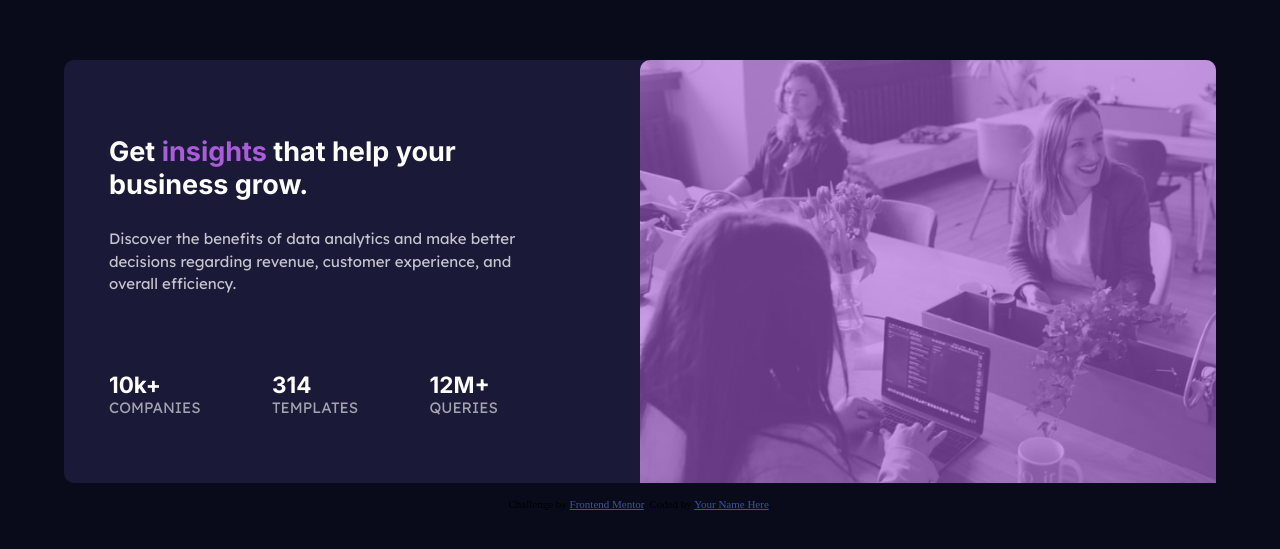
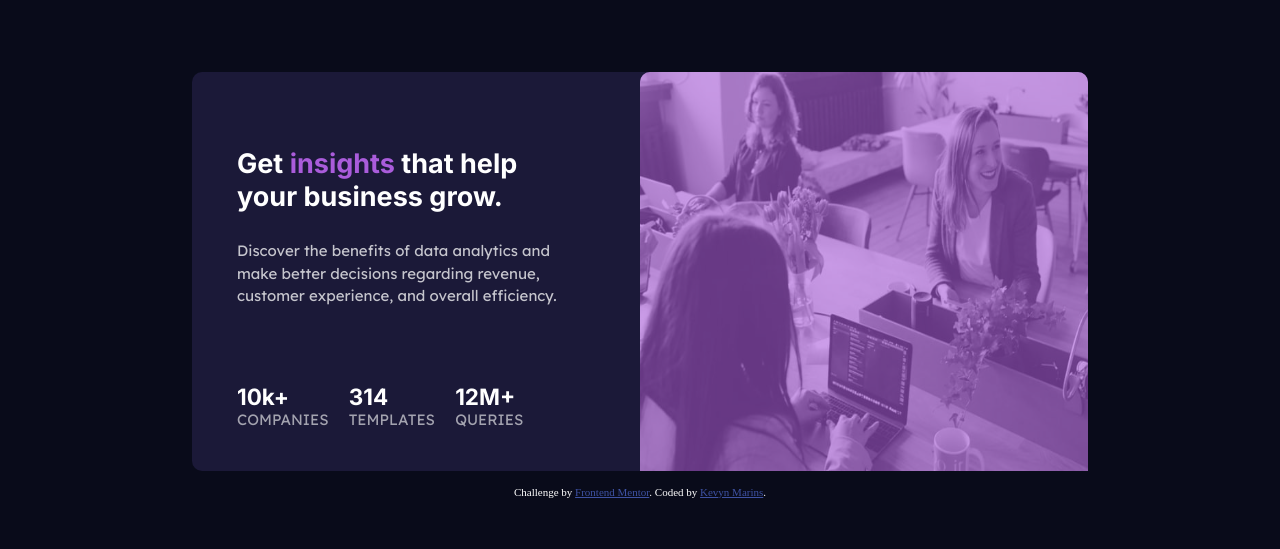
Before and after one commit to KevynSM/Stats-preview-card-component, a plain HTML site: page index.html in a window 1280 px wide. Shown: the part 115-664 px from the top of the page. Drawn offline with Linux system fonts and the light colour scheme.

Commit message:
fixing some bugs

```diff
--- a/index.html
+++ b/index.html
@@ -19,7 +19,7 @@
 
   <!-- Feel free to remove these styles or customise in your own stylesheet 👍 -->
   <style>
-    .attribution { font-size: 11px; text-align: center; }
+    .attribution { font-size: 11px; text-align: center; color: White;}
     .attribution a { color: hsl(228, 45%, 44%); }
   </style>
 </head>
@@ -58,7 +58,7 @@
   </main>
   <div class="attribution">
     Challenge by <a href="https://www.frontendmentor.io?ref=challenge" target="_blank">Frontend Mentor</a>.
-    Coded by <a href="#">Your Name Here</a>.
+    Coded by <a href="https://github.com/KevynSM">Kevyn Marins</a>.
   </div>
 </body>
 </html>
--- a/style.css
+++ b/style.css
@@ -109,7 +109,8 @@ h3 {
 
     main {
         flex-direction: row;
-        max-width: 70%;
+        max-width: 1300px;
+        /* max-width: 70%; */
     }
 
     .container {
@@ -149,6 +150,6 @@ h3 {
 
 @media (min-width:700px) and (max-width: 1300px) {
     main {
-        max-width: 90%;
+        max-width: 70%;
     }
 }
```
